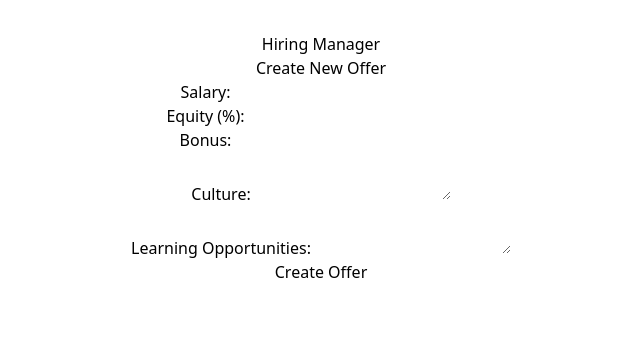
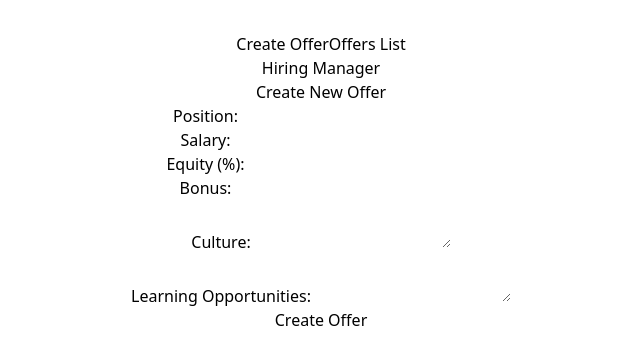
Before and after one commit to waleed677/zolomart-exercises, a React (Vite) app: page / in a window 1280 px wide. Shown: the top 364 px of the page, without its empty margins (319-959 px from the left). Built offline with nearby package versions, Linux system fonts and the light colour scheme.

Commit message:
create offersList component

```diff
--- a/src/App.jsx
+++ b/src/App.jsx
@@ -1,10 +1,10 @@
-import { Route, BrowserRouter as Router, Routes } from 'react-router-dom'
-import './App.css'
-import CreateOffer from './components/CreateOffer'
-import { useState } from 'react';
+import { Link, Route, BrowserRouter as Router, Routes } from "react-router-dom";
+import "./App.css";
+import CreateOffer from "./components/CreateOffer";
+import { useState } from "react";
+import OffersList from "./components/OffersList";
 
 function App() {
-
   const [offers, setOffers] = useState([]);
 
   const addOffer = (offer) => {
@@ -12,19 +12,36 @@ function App() {
     setOffers([...offers, newOffer]);
   };
 
-
   return (
     <>
       <Router>
-      <div className="container mx-auto p-4">
-        <Routes>
-          <Route path="/" element={<CreateOffer addOffer={addOffer} />} />
-
-        </Routes>
-      </div>
+        <div className="container mx-auto p-4">
+          <nav className="bg-blue-500 text-white p-4">
+            <div className="container mx-auto flex justify-between items-center">
+              <div className="flex gap-4">
+                <Link
+                  to="/"
+                  className="hover:text-blue-200 transition duration-300"
+                >
+                  Create Offer
+                </Link>
+                <Link
+                  to="/offers"
+                  className="hover:text-blue-200 transition duration-300"
+                >
+                  Offers List
+                </Link>
+              </div>
+            </div>
+          </nav>
+          <Routes>
+            <Route path="/" element={<CreateOffer addOffer={addOffer} />} />
+            <Route path="/offers" element={<OffersList offers={offers} />} />
+          </Routes>
+        </div>
       </Router>
     </>
-  )
+  );
 }
 
-export default App
+export default App;
--- a/src/components/CreateOffer.jsx
+++ b/src/components/CreateOffer.jsx
@@ -3,6 +3,7 @@ import { useState } from "react";
 
 const CreateOffer = ({ addOffer }) => {
   const [formData, setFormData] = useState({
+    position: '',
     salary: "",
     equity: "",
     bonus: "",
@@ -20,22 +21,24 @@ const CreateOffer = ({ addOffer }) => {
     addOffer(formData);
     alert("Offer created successfully!");
     setFormData({
+      position: "",
       salary: "",
       equity: "",
       bonus: "",
       culture: "",
       learningOpportunities: "",
     });
-
-
-    console.log({formData})
   };
 
   return (
     <div className="max-w-md mx-auto p-4">
-    <h2 className="text-4xl font-semibold mb-4">Hiring Manager</h2>
+    <h2 className="text-4xl font-semibold mb-4 ">Hiring Manager</h2>
     <h2 className="text-xl font-semibold mb-4">Create New Offer</h2>
     <form onSubmit={handleSubmit} className="space-y-4">
+    <div>
+        <label className="block mb-2 text-gray-700">Position:</label>
+        <input type="text" name="position" value={formData.position} onChange={handleChange} className="input border rounded p-2 w-full" />
+      </div>
       <div>
         <label className="block mb-2 text-gray-700">Salary:</label>
         <input type="text" name="salary" value={formData.salary} onChange={handleChange} className="input border rounded p-2 w-full" />
--- /dev/null
+++ b/src/components/OffersList.jsx
@@ -0,0 +1,45 @@
+import React, { useState } from 'react';
+import { Link } from 'react-router-dom';
+
+const OfferItem = ({ offer }) => {
+  const [showDetails, setShowDetails] = useState(false);
+
+  return (
+    <div className="border p-4 mb-4 rounded shadow">
+      <div className="flex justify-between items-center">
+        <h3 className="text-lg font-semibold">Offer for {offer.position || "Position"}</h3>
+        <button
+          onClick={() => setShowDetails(!showDetails)}
+          className="text-blue-500 hover:text-blue-700 text-sm"
+        >
+          {showDetails ? 'Hide Details' : 'Show Details'}
+        </button>
+      </div>
+      {showDetails && (
+        <div className="mt-4">
+          <p>Salary: {offer.salary}</p>
+          <p>Equity: {offer.equity}%</p>
+          <p>Bonus: {offer.bonus}</p>
+          <p>Culture: {offer.culture}</p>
+          <p>Learning Opportunities: {offer.learningOpportunities}</p>
+          <Link to={`/offer/${offer.id}`} className="inline-block mt-2 text-blue-500 hover:text-blue-700">Share Offer</Link>
+        </div>
+      )}
+    </div>
+  );
+};
+
+const OffersList = ({ offers }) => {
+  return (
+    <div className="max-w-2xl mx-auto p-4">
+      <h2 className="text-2xl underline font-semibold mb-4">Offers List</h2>
+      {offers.length > 0 ? (
+        offers.map((offer, index) => <OfferItem key={index} offer={offer} />)
+      ) : (
+        <p className="text-center text-gray-500">No offers available.</p>
+      )}
+    </div>
+  );
+};
+
+export default OffersList;
```
